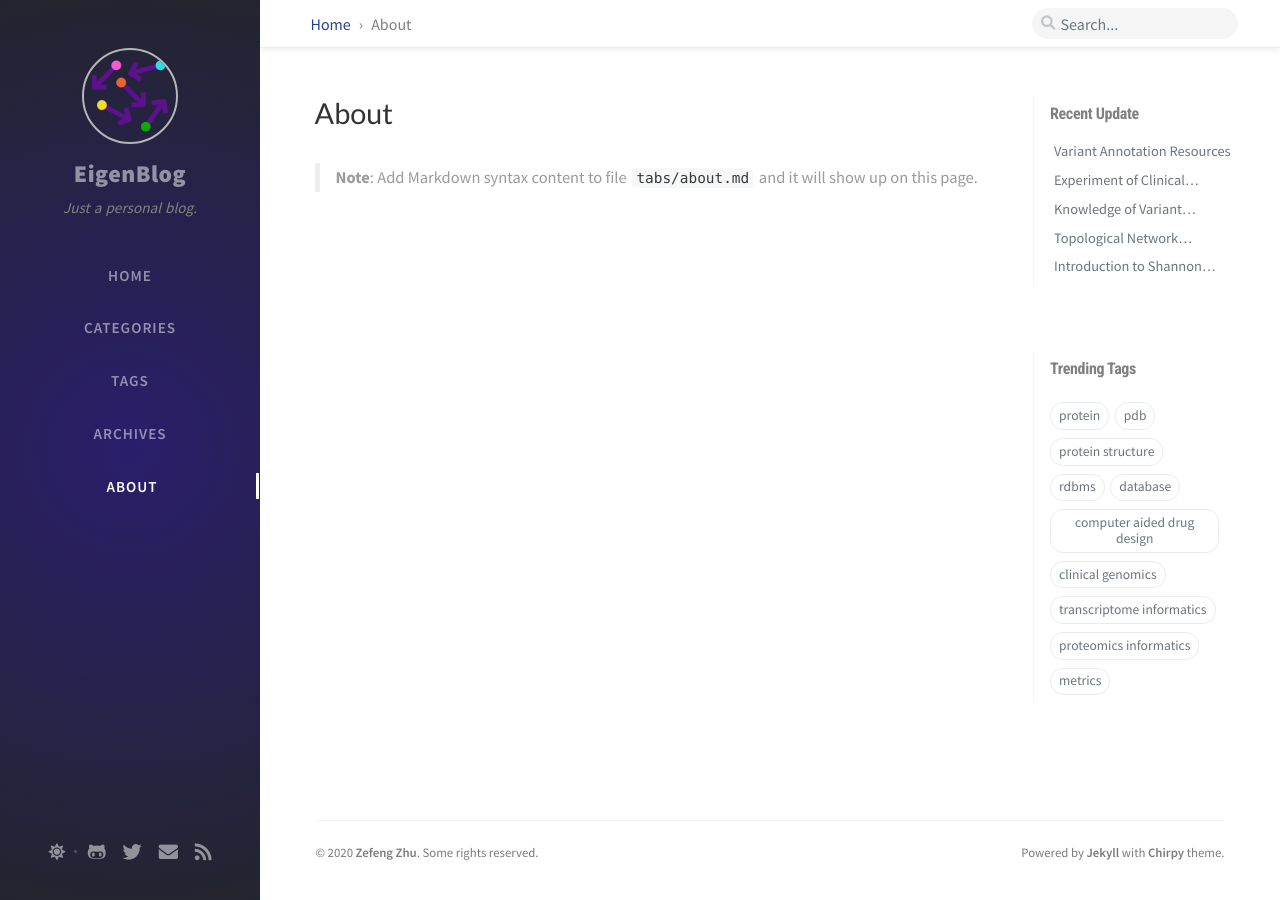
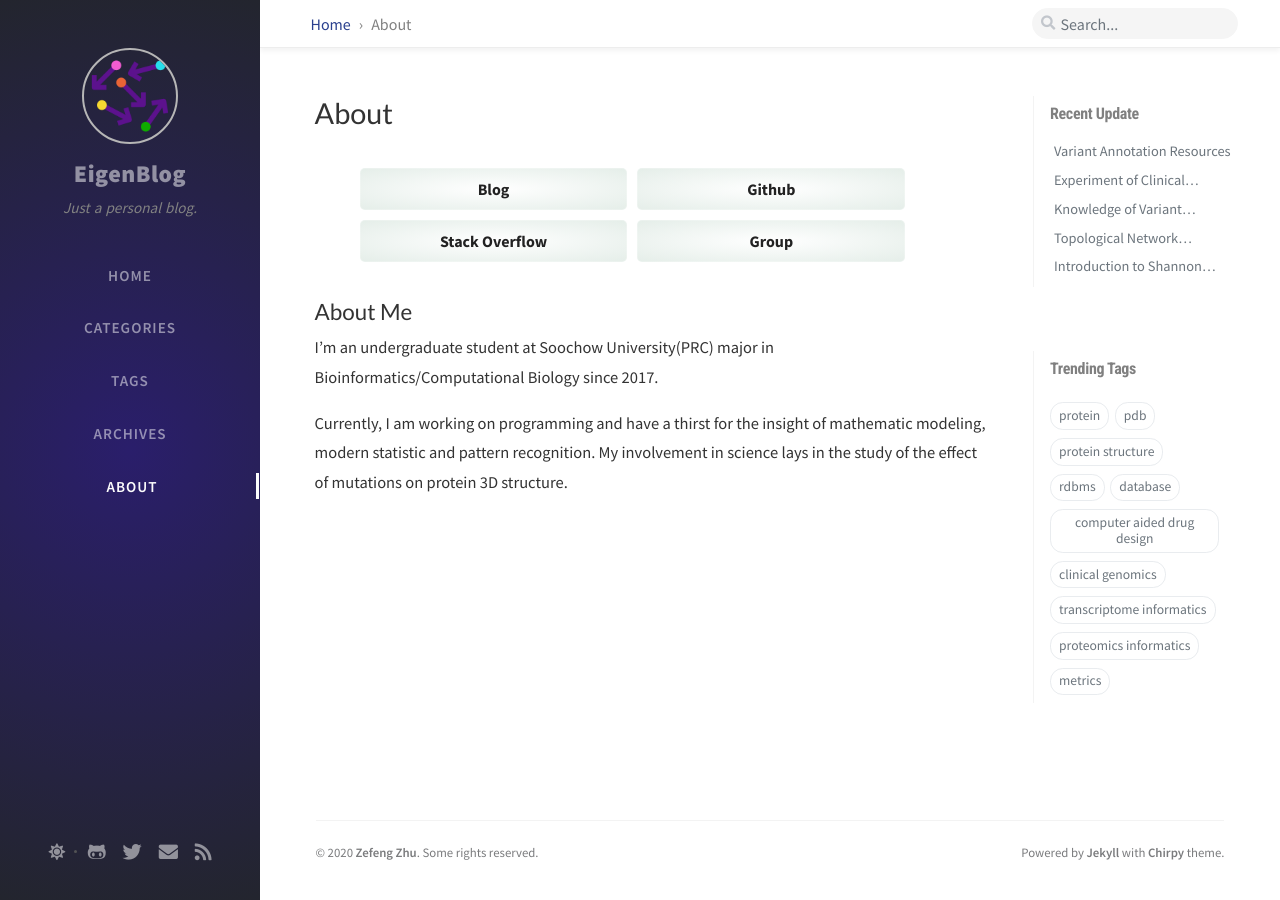
Before and after one commit to NatureGeorge/eigenblog, a Jekyll site: the page built from tabs/about.md, in a window 1280 px wide. Built offline with Jekyll 4.4.1, drawn with Linux system fonts in a browser that asks for light colours; nearby versions of some CDN libraries; comment, search, counter and statistics services are not loaded.

```diff
--- a/_config.yml
+++ b/_config.yml
@@ -16,7 +16,7 @@ description: >-                        # used by seo meta and the atom feed
   Books are trivialities, life alone is great.
 
 # Replace with the website url, e.g. 'https://username.github.io'
-url: 'https://naturegeorge.github.io/eigenblog'
+url: 'https://naturegeorge.github.io'
 
 author: Zefeng Zhu                  # change to your full name
 
@@ -130,7 +130,7 @@ defaults:
       breadcrumb:
         -
           label: Home
-          url: /eigenblog
+          url: /
         -
           label: Tags
           url: /tabs/tags/
--- a/tabs/about.md
+++ b/tabs/about.md
@@ -1,11 +1,62 @@
 ---
 title: About
 
+# Template:
 # The About page
 # v2.0
 # https://github.com/cotes2020/jekyll-theme-chirpy
 # © 2017-2019 Cotes Chung
 # MIT License
+# Content:
+# https://github.com/NatureGeorge/eigenblog
+# © 2019-2020 NatureGeorge
+# MIT License
 ---
 
-> **Note**: Add Markdown syntax content to file `tabs/about.md` and it will show up on this page.
+<style>
+.selfnav{
+    display: block;
+}
+.selfnav>li{
+    display:inline-block;
+    float：left;
+    list-style:none;
+    width:44%;
+}
+.selfnav>li>a{
+  font-weight: bold;
+  color: #222;
+  border-width: 1px;
+  border-style: solid;
+  border-radius: 5px;
+  margin: 5px 5px;
+  min-width: 100px;
+  text-align: center;
+  background-image: radial-gradient(#FFFFFF, #e5eee9);
+  border-color: rgba(255, 255, 255, 0.2);
+  transition:.5s;
+}
+.selfnavbar-nav>li>a {
+    padding-top: 10px;
+    padding-bottom: 10px;
+    line-height: 20px;
+}
+.selfnav>li>a {
+    position: relative;
+    display: block;
+    padding: 10px 15px;
+}
+</style>
+
+<ul class="selfnav selfnavbar-nav">
+    <li><a href="./">Blog</a></li>
+    <li><a href="https://github.com/NatureGeorge">Github</a></li>
+    <li><a href="https://stackoverflow.com/users/story/12876491">Stack Overflow</a></li>
+    <li><a href="https://lilab.jysw.suda.edu.cn/">Group</a></li>
+</ul>
+
+## About Me
+
+I'm an undergraduate student at Soochow University(PRC) major in Bioinformatics/Computational Biology since 2017.
+
+Currently, I am working on programming and have a thirst for the insight of mathematic modeling, modern statistic and pattern recognition. My involvement in science lays in the study of the effect of mutations on protein 3D structure.
```
Also changed, not shown: docs/README_zh-CN.md (deleted, +0 -238 lines).
